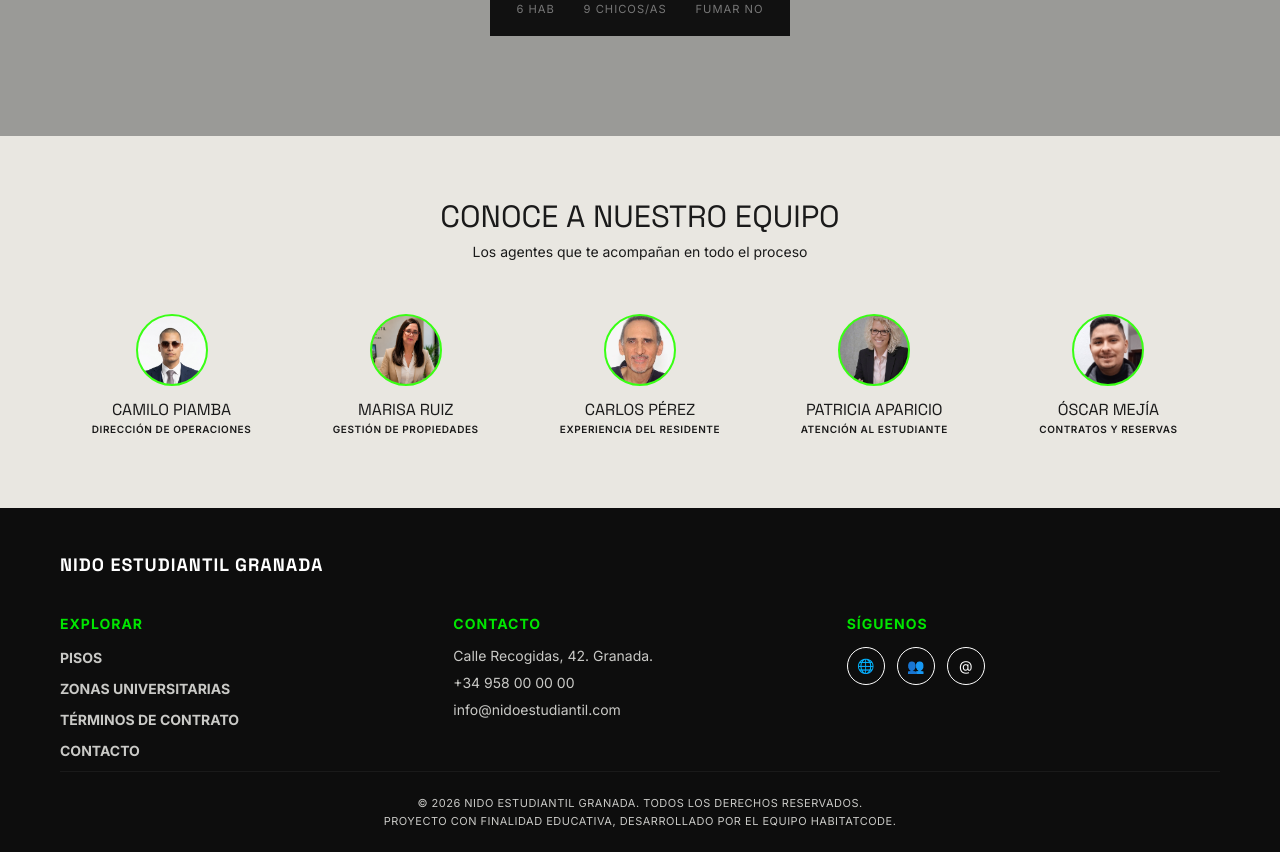
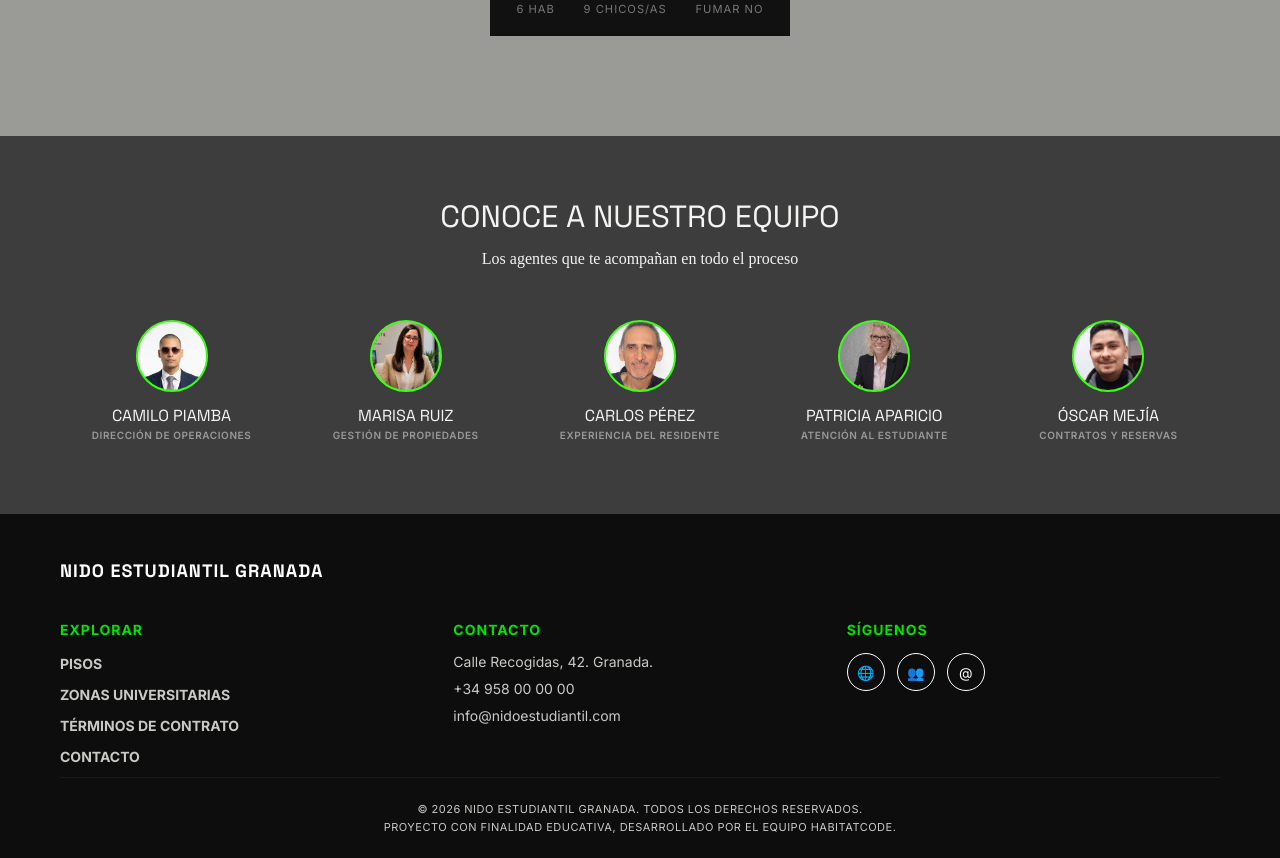
Before and after one commit to webcartaonline/inmobiliaria, a React (Vite) app: page / in a window 1280 px wide. Shown: the part 1660-2518 px from the top of the page. Built offline with nearby package versions, Linux system fonts and the light colour scheme.

Commit message:
fix: change AgentsSection background to dark gray for contrast with FlatsSection

```diff
--- a/src/components/agents/organisms/AgentsSection.css
+++ b/src/components/agents/organisms/AgentsSection.css
@@ -1,8 +1,8 @@
 .agentsSection {
   box-sizing: border-box;
   padding: 64px 24px 72px;
-  color: #1a1a1a;
-  background-color: #e9e7e1;
+  color: #F4F4F2;
+  background-color: #3d3d3d;
   scroll-margin-top: 96px;
 }
 
@@ -22,13 +22,7 @@
   font-weight: 400;
   line-height: 1.1;
   text-transform: uppercase;
-}
-
-.agentsSubtitle {
-  margin: 8px 0 0;
-  font-family: 'Inter', sans-serif;
-  font-size: 0.875rem;
-  line-height: 1.4;
+  color: #F4F4F2;
 }
 
 .agentsGrid {
@@ -69,6 +63,7 @@
   font-weight: 400;
   line-height: 1.2;
   text-transform: uppercase;
+  color: #F4F4F2;
 }
 
 .agentRole {
@@ -79,6 +74,7 @@
   line-height: 1.3;
   letter-spacing: 0.06em;
   text-transform: uppercase;
+  color: #999999;
 }
 
 @media (max-width: 900px) {
```
